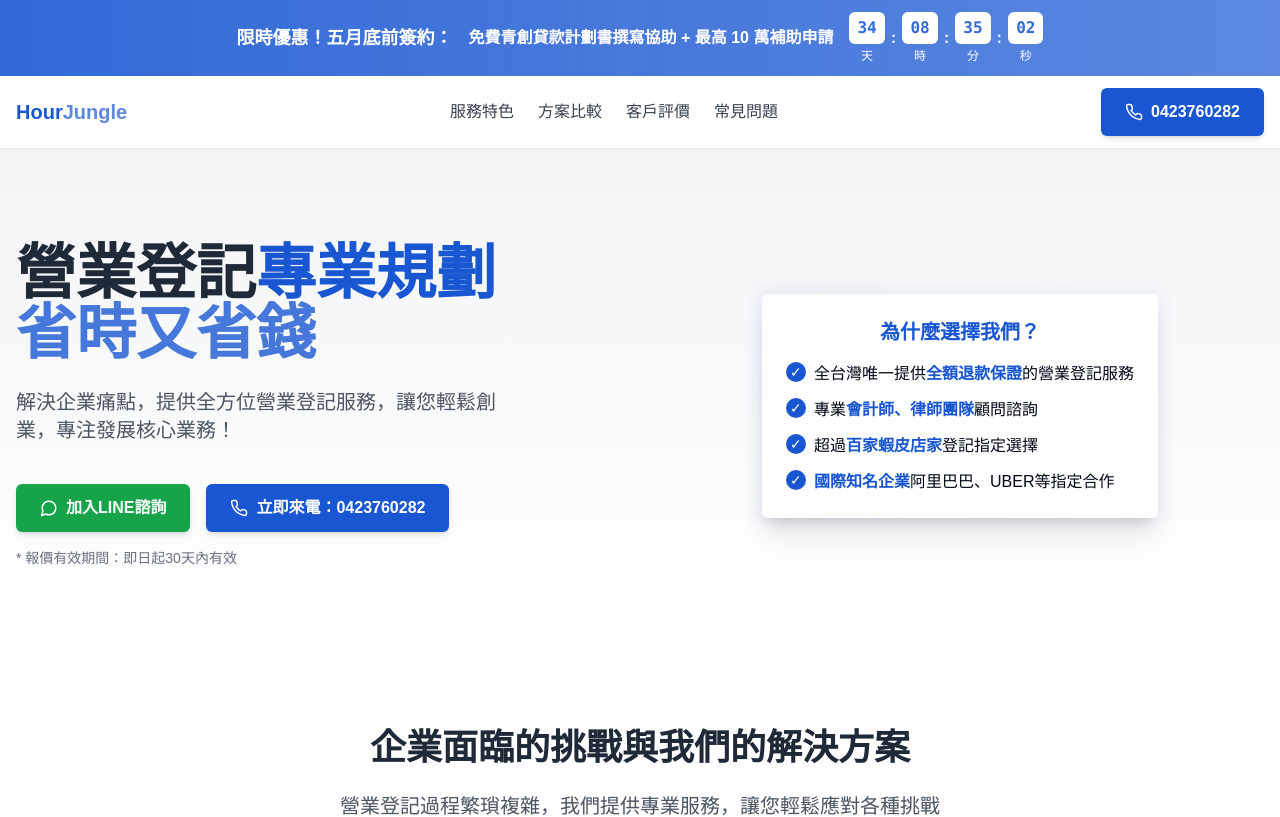
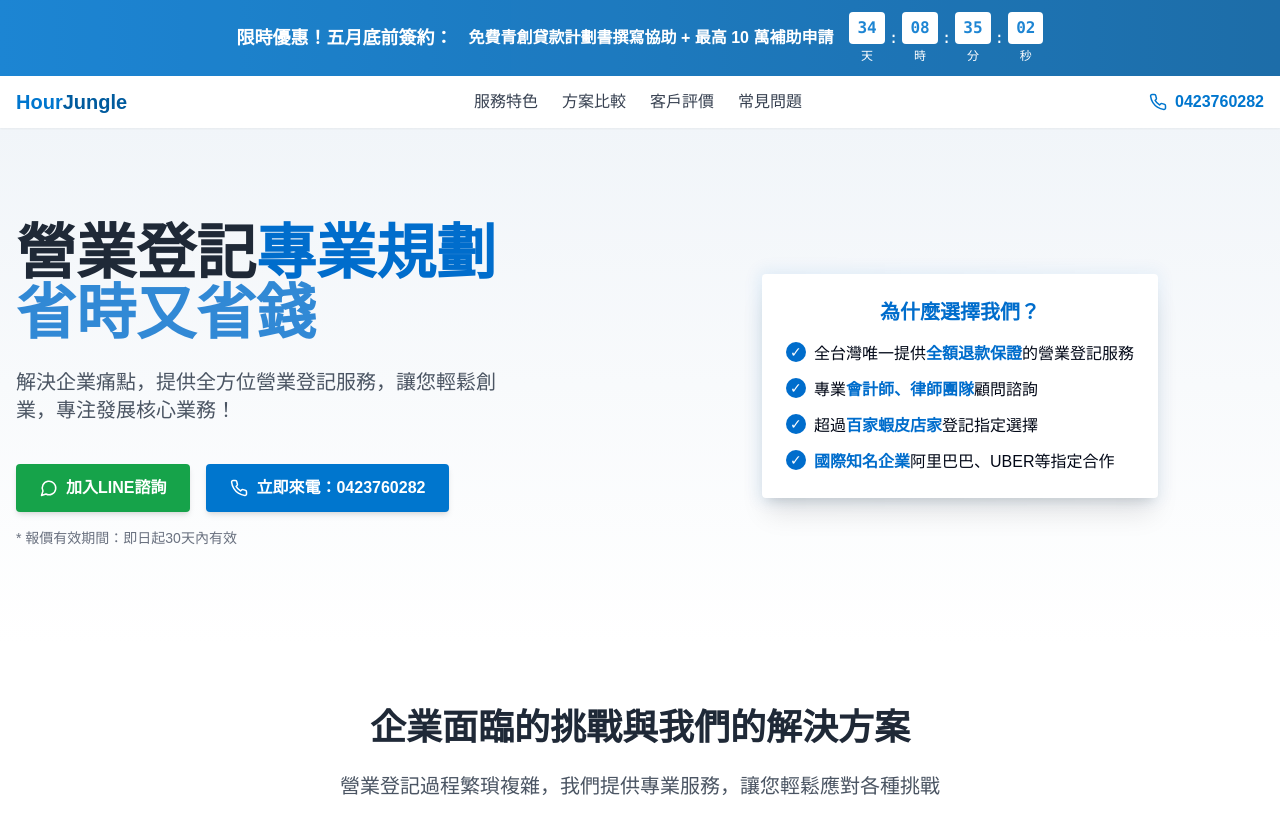
Before and after one commit to lgscvb/hourjungle-sales-booster, a React (Vite) app: page / in a window 1280 px wide. Shown: the top 817 px of the page. Built offline with nearby package versions, Linux system fonts and the light colour scheme.

Commit message:
Refactor: Apply visual style consistency

```diff
--- a/src/components/CountdownBanner.tsx
+++ b/src/components/CountdownBanner.tsx
@@ -34,7 +34,7 @@ const CountdownBanner: React.FC = () => {
   }, []);
 
   return (
-    <div className="bg-gradient-to-r from-primary to-primary/80 text-white py-3 animate-pulse-slow">
+    <div className="bg-gradient-to-r from-brand-blue to-brand-dark-blue text-white py-3 animate-pulse-slow">
       <div className="container mx-auto px-4">
         <div className="flex flex-col md:flex-row items-center justify-center text-center gap-2 md:gap-4">
           <span className="font-semibold text-lg">限時優惠！五月底前簽約：</span>
@@ -43,28 +43,28 @@ const CountdownBanner: React.FC = () => {
           </span>
           <div className="flex items-center gap-1 font-mono">
             <div className="flex flex-col items-center">
-              <span className="bg-white text-primary px-2 py-1 rounded-md text-sm md:text-base font-bold">
+              <span className="bg-white text-brand-blue px-2 py-1 rounded-md text-sm md:text-base font-bold">
                 {timeLeft.days.toString().padStart(2, "0")}
               </span>
               <span className="text-xs mt-1">天</span>
             </div>
             :
             <div className="flex flex-col items-center">
-              <span className="bg-white text-primary px-2 py-1 rounded-md text-sm md:text-base font-bold">
+              <span className="bg-white text-brand-blue px-2 py-1 rounded-md text-sm md:text-base font-bold">
                 {timeLeft.hours.toString().padStart(2, "0")}
               </span>
               <span className="text-xs mt-1">時</span>
             </div>
             :
             <div className="flex flex-col items-center">
-              <span className="bg-white text-primary px-2 py-1 rounded-md text-sm md:text-base font-bold">
+              <span className="bg-white text-brand-blue px-2 py-1 rounded-md text-sm md:text-base font-bold">
                 {timeLeft.minutes.toString().padStart(2, "0")}
               </span>
               <span className="text-xs mt-1">分</span>
             </div>
             :
             <div className="flex flex-col items-center">
-              <span className="bg-white text-primary px-2 py-1 rounded-md text-sm md:text-base font-bold">
+              <span className="bg-white text-brand-blue px-2 py-1 rounded-md text-sm md:text-base font-bold">
                 {timeLeft.seconds.toString().padStart(2, "0")}
               </span>
               <span className="text-xs mt-1">秒</span>
--- a/src/components/Navbar.tsx
+++ b/src/components/Navbar.tsx
@@ -1,25 +1,31 @@
 
-import React from "react";
+import React, { useState } from "react";
 import { Button } from "@/components/ui/button";
-import { Phone } from "lucide-react";
+import { Phone, Menu, X } from "lucide-react";
 
 const Navbar: React.FC = () => {
+  const [mobileMenuOpen, setMobileMenuOpen] = useState(false);
+
+  const toggleMobileMenu = () => {
+    setMobileMenuOpen(!mobileMenuOpen);
+  };
+
   return (
     <header className="sticky top-0 z-50 bg-white shadow-sm py-3">
       <div className="container-custom flex items-center justify-between">
         <div className="flex items-center">
           <a href="https://www.hourjungle.com/" target="_blank" rel="noopener noreferrer">
-            <h1 className="text-xl font-bold text-primary">
-              Hour<span className="text-primary/70">Jungle</span>
+            <h1 className="text-xl font-bold text-brand-blue">
+              Hour<span className="text-brand-dark-blue">Jungle</span>
             </h1>
           </a>
         </div>
 
         <nav className="hidden md:flex gap-6 items-center">
-          <a href="#features" className="text-gray-700 hover:text-primary transition-colors">服務特色</a>
-          <a href="#pricing" className="text-gray-700 hover:text-primary transition-colors">方案比較</a>
-          <a href="#testimonials" className="text-gray-700 hover:text-primary transition-colors">客戶評價</a>
-          <a href="#faq" className="text-gray-700 hover:text-primary transition-colors">常見問題</a>
+          <a href="#features" className="text-gray-700 hover:text-brand-blue transition-colors">服務特色</a>
+          <a href="#pricing" className="text-gray-700 hover:text-brand-blue transition-colors">方案比較</a>
+          <a href="#testimonials" className="text-gray-700 hover:text-brand-blue transition-colors">客戶評價</a>
+          <a href="#faq" className="text-gray-700 hover:text-brand-blue transition-colors">常見問題</a>
         </nav>
 
         <div className="flex items-center gap-2">
@@ -33,13 +39,84 @@ const Navbar: React.FC = () => {
                 });
               }
             }}
-            className="cta-button hidden md:flex"
+            className="hidden md:flex items-center gap-2 text-brand-blue font-semibold hover:text-brand-dark-blue transition-colors"
           >
             <Phone size={18} />
             <span>0423760282</span>
           </a>
+          <button
+            className="md:hidden text-gray-700"
+            onClick={toggleMobileMenu}
+          >
+            <Menu size={24} />
+          </button>
         </div>
       </div>
+
+      {/* Mobile menu */}
+      {mobileMenuOpen && (
+        <div className="fixed inset-0 bg-white z-50 p-4">
+          <div className="flex justify-between items-center mb-8">
+            <a href="https://www.hourjungle.com/" target="_blank" rel="noopener noreferrer">
+              <h1 className="text-xl font-bold text-brand-blue">
+                Hour<span className="text-brand-dark-blue">Jungle</span>
+              </h1>
+            </a>
+            <button
+              className="text-gray-700"
+              onClick={toggleMobileMenu}
+            >
+              <X size={24} />
+            </button>
+          </div>
+          <nav className="flex flex-col gap-6">
+            <a
+              href="#features"
+              className="text-lg text-gray-700 hover:text-brand-blue transition-colors py-2 border-b border-gray-100"
+              onClick={toggleMobileMenu}
+            >
+              服務特色
+            </a>
+            <a
+              href="#pricing"
+              className="text-lg text-gray-700 hover:text-brand-blue transition-colors py-2 border-b border-gray-100"
+              onClick={toggleMobileMenu}
+            >
+              方案比較
+            </a>
+            <a
+              href="#testimonials"
+              className="text-lg text-gray-700 hover:text-brand-blue transition-colors py-2 border-b border-gray-100"
+              onClick={toggleMobileMenu}
+            >
+              客戶評價
+            </a>
+            <a
+              href="#faq"
+              className="text-lg text-gray-700 hover:text-brand-blue transition-colors py-2 border-b border-gray-100"
+              onClick={toggleMobileMenu}
+            >
+              常見問題
+            </a>
+            <a
+              href="tel:0423760282"
+              className="cta-button mt-4 justify-center"
+              onClick={() => {
+                if (typeof window !== 'undefined' && window.gtag) {
+                  window.gtag('event', 'click', {
+                    'event_category': 'conversion',
+                    'event_label': 'call_phone'
+                  });
+                }
+                toggleMobileMenu();
+              }}
+            >
+              <Phone size={18} />
+              <span>立即來電：0423760282</span>
+            </a>
+          </nav>
+        </div>
+      )}
     </header>
   );
 };
--- a/src/index.css
+++ b/src/index.css
@@ -14,16 +14,16 @@
     --popover: 0 0% 100%;
     --popover-foreground: 222.2 84% 4.9%;
 
-    --primary: 220 79% 46%;
+    --primary: 208 100% 40%; /* HourJungle blue */
     --primary-foreground: 210 40% 98%;
 
-    --secondary: 220 14% 96%;
-    --secondary-foreground: 220 79% 46%;
+    --secondary: 210 40% 96.1%;
+    --secondary-foreground: 208 100% 40%;
 
     --muted: 210 40% 96.1%;
     --muted-foreground: 215.4 16.3% 46.9%;
 
-    --accent: 220 14% 96%;
+    --accent: 210 40% 96.1%;
     --accent-foreground: 222.2 47.4% 11.2%;
 
     --destructive: 0 84.2% 60.2%;
@@ -31,9 +31,9 @@
 
     --border: 214.3 31.8% 91.4%;
     --input: 214.3 31.8% 91.4%;
-    --ring: 221 83% 53%;
+    --ring: 208 100% 40%;
 
-    --radius: 0.5rem;
+    --radius: 0.375rem; /* Smaller radius to match HourJungle */
 
     --sidebar-background: 0 0% 98%;
     --sidebar-foreground: 240 5.3% 26.1%;
@@ -55,7 +55,7 @@
     --popover: 222.2 84% 4.9%;
     --popover-foreground: 210 40% 98%;
 
-    --primary: 217.2 91.2% 59.8%;
+    --primary: 208 100% 40%;
     --primary-foreground: 222.2 47.4% 11.2%;
 
     --secondary: 217.2 32.6% 17.5%;
@@ -98,7 +98,7 @@
 
 @layer components {
   .cta-button {
-    @apply bg-primary hover:bg-primary/90 text-white font-bold py-3 px-6 rounded-md transition-all duration-300 shadow-md flex items-center justify-center gap-2;
+    @apply bg-brand-blue hover:bg-brand-dark-blue text-white font-bold py-3 px-6 rounded-md transition-all duration-300 shadow-md flex items-center justify-center gap-2;
   }
 
   .section-title {
--- a/src/index.html
+++ b/src/index.html
@@ -10,6 +10,11 @@
     <link rel="preconnect" href="https://fonts.googleapis.com">
     <link rel="preconnect" href="https://fonts.gstatic.com" crossorigin>
     <link href="https://fonts.googleapis.com/css2?family=Noto+Sans+TC:wght@400;500;700&display=swap" rel="stylesheet">
+    <!-- OpenGraph metadata -->
+    <meta property="og:title" content="HourJungle 營業登記服務 - 專業規劃，省時又省錢" />
+    <meta property="og:description" content="專業營業登記服務，解決創業難題，讓您創業無憂" />
+    <meta property="og:type" content="website" />
+    <meta property="og:url" content="https://www.hourjungle.com/" />
   </head>
   <body>
     <div id="root"></div>
--- a/src/pages/Index.tsx
+++ b/src/pages/Index.tsx
@@ -61,7 +61,7 @@ const Index = () => {
       <div className="fixed bottom-4 right-4 md:hidden z-50">
         <a
           href="tel:0423760282"
-          className="bg-brand-purple hover:bg-brand-dark-purple text-white rounded-full w-14 h-14 flex items-center justify-center shadow-lg"
+          className="bg-brand-blue hover:bg-brand-dark-blue text-white rounded-full w-14 h-14 flex items-center justify-center shadow-lg"
           onClick={() => {
             if (typeof window !== 'undefined' && window.gtag) {
               window.gtag('event', 'click', {
--- a/tailwind.config.ts
+++ b/tailwind.config.ts
@@ -63,14 +63,14 @@ export default {
 					border: 'hsl(var(--sidebar-border))',
 					ring: 'hsl(var(--sidebar-ring))'
 				},
-				// Brand colors
+				// Brand colors updated to match hourjungle.com
 				brand: {
-					blue: '#1c64f2',
-					'dark-blue': '#1a56db',
-					'light-blue': '#e1effe',
-					gray: '#4b5563',
+					blue: '#0076CE', // Primary blue from hourjungle.com
+					'dark-blue': '#005B9E',
+					'light-blue': '#E1F0FF',
+					gray: '#4B5563',
 					'dark-gray': '#374151',
-					'light-gray': '#f9fafb',
+					'light-gray': '#F9FAFB',
 				},
 			},
 			borderRadius: {
```
